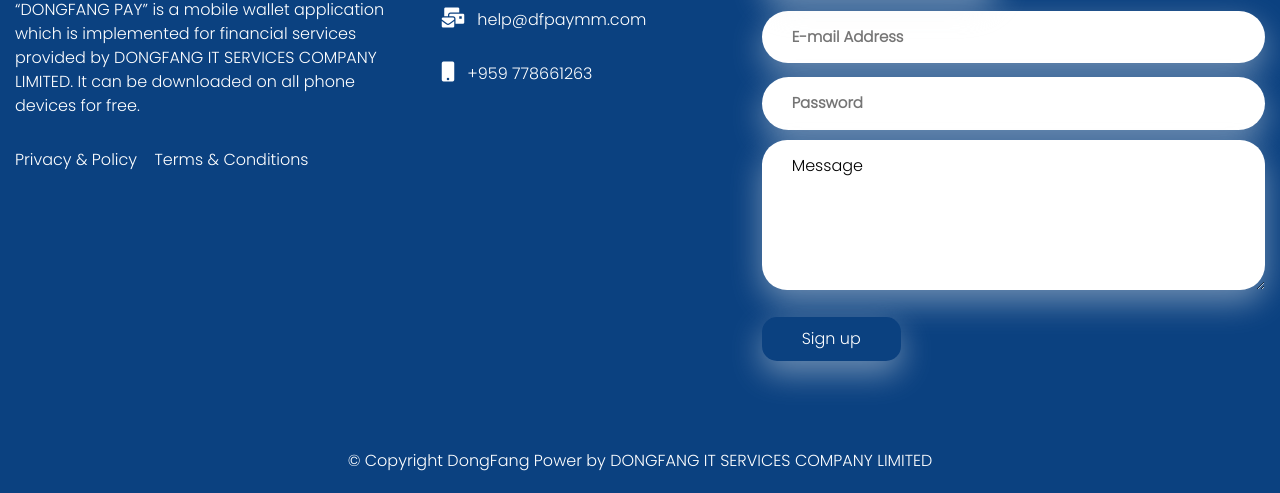
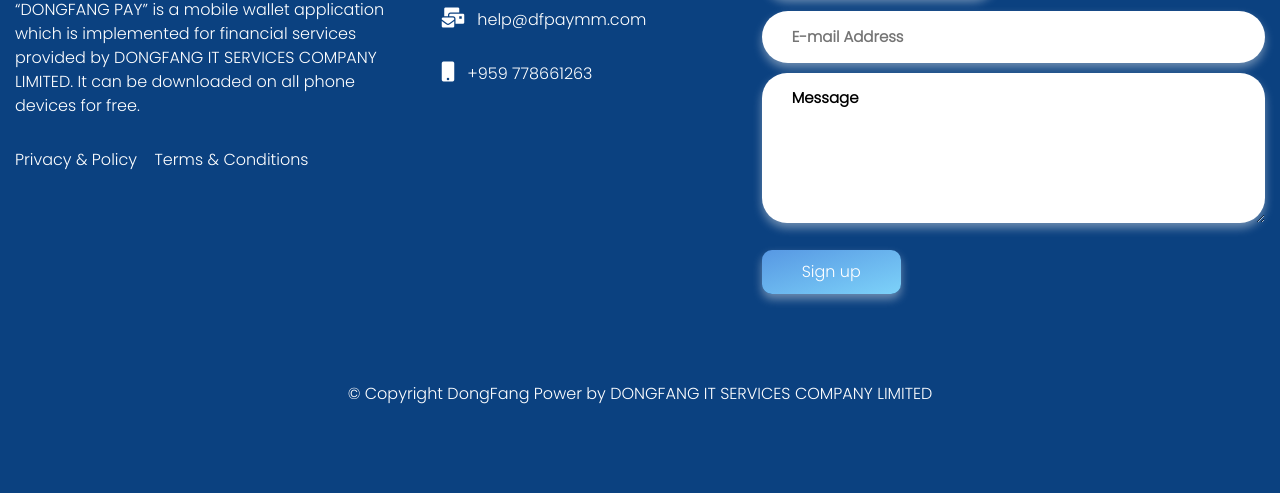
Before and after one commit to ayemyatmyatmon/DongFang, a plain HTML site: page index.html in a window 1280 px wide. Shown: the part 4472-4965 px from the top of the page. After the commit the page ends 4898 px from the top, so only its background shows below. Drawn offline with nearby package versions, Linux system fonts and the light colour scheme; a web font is replaced by a local one.

Commit message:
first commit

```diff
--- a/css/footer.css
+++ b/css/footer.css
@@ -19,16 +19,19 @@
     color:#fff !important;
 }
 .footer .form-button .submit{
-    border-radius: 15px;
+    border-radius: 10px;
     padding:10px 40px;
     margin-top:20px;
-    background:#0b4180;
     color:#fff;
-    box-shadow: 0 12px 32px 0 rgba(242, 243, 243, 0.43);
+    background-image: linear-gradient(to right bottom, #5798e3, #7dd2f9);
+    box-shadow: 0 5px 10px 0 rgba(242, 243, 243, 0.43);
+
 }
 .footer .form-button .submit:hover{
-    background:#fff;
-    color:#0b4180;
+    background-image: linear-gradient(to right bottom, #7dd2f9, #5798e3);
+
+
+
 }
 
 .signin-signup-form .form-text input {
@@ -42,8 +45,7 @@
     font-size: 15px;
     font-weight: 700;
     outline: 0;
-    box-shadow: 0 12px 32px 0 rgba(242, 243, 243, 0.43);
-
+    box-shadow: 0 5px 10px 0 rgba(242, 243, 243, 0.43);
     /* -webkit-box-shadow: 0 6px 12px 0 rgb(18 113 179 / 14%);
     -moz-box-shadow: 0 6px 12px 0 rgba(18, 113, 179, 0.14); */
     /* box-shadow: 0 6px 12px 0 rgb(18 113 179 / 14%); */
@@ -57,7 +59,9 @@
     width:100%;
     border:0;
     outline: 0;
-    box-shadow: 0 12px 32px 0 rgba(242, 243, 243, 0.43);
+    box-shadow: 0 5px 10px 0 rgba(242, 243, 243, 0.43);
+    font-size: 15px;
+    font-weight: 700;
 /*
     -webkit-box-shadow: 0 6px 12px 0 rgb(18 113 179 / 14%);
     -moz-box-shadow: 0 6px 12px 0 rgba(18, 113, 179, 0.14);
--- a/index.html
+++ b/index.html
@@ -712,9 +712,7 @@
                                     <div class="form-text">
                                         <input type="text" name="username" placeholder="E-mail Address" required>
                                     </div>
-                                    <div class="form-text">
-                                        <input type="password" name="password" placeholder="Password" required>
-                                    </div>
+
                                     <div class="textarea">
                                         <textarea>Message</textarea>
                                     </div>
```
